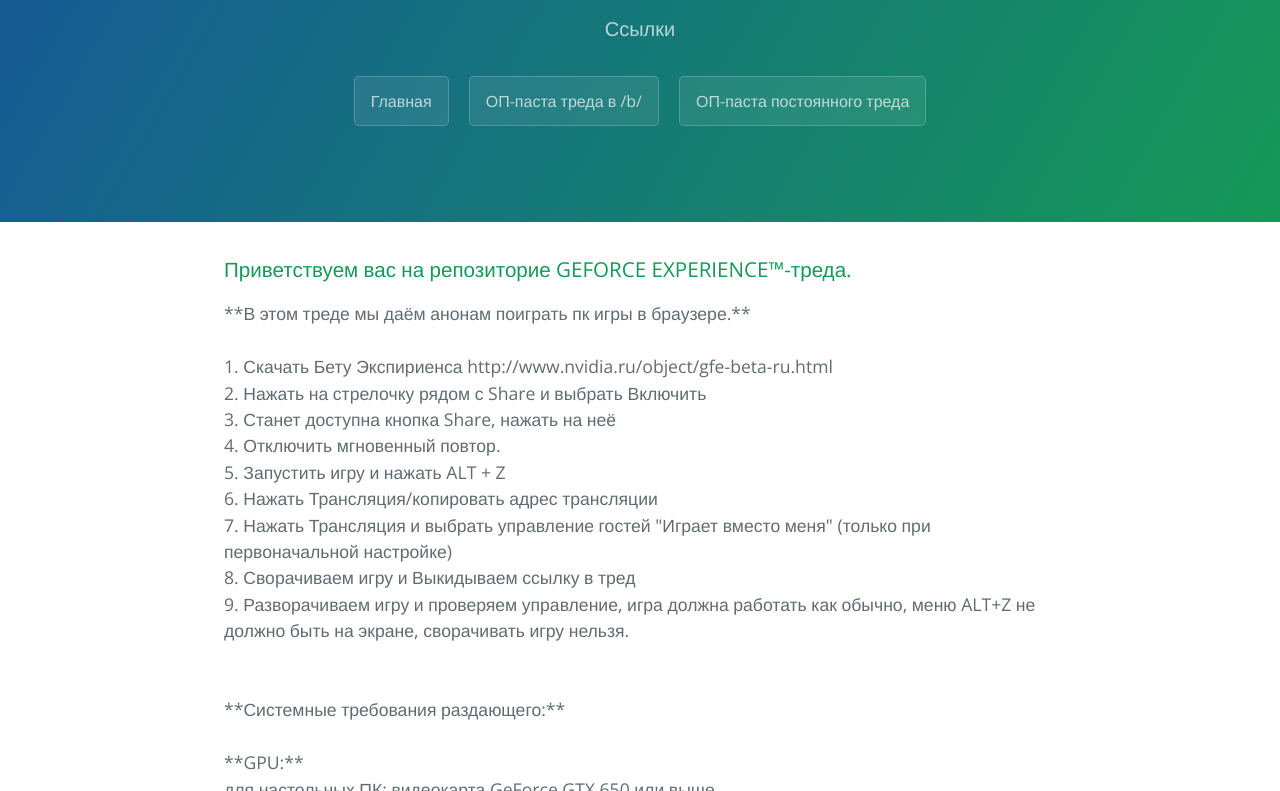
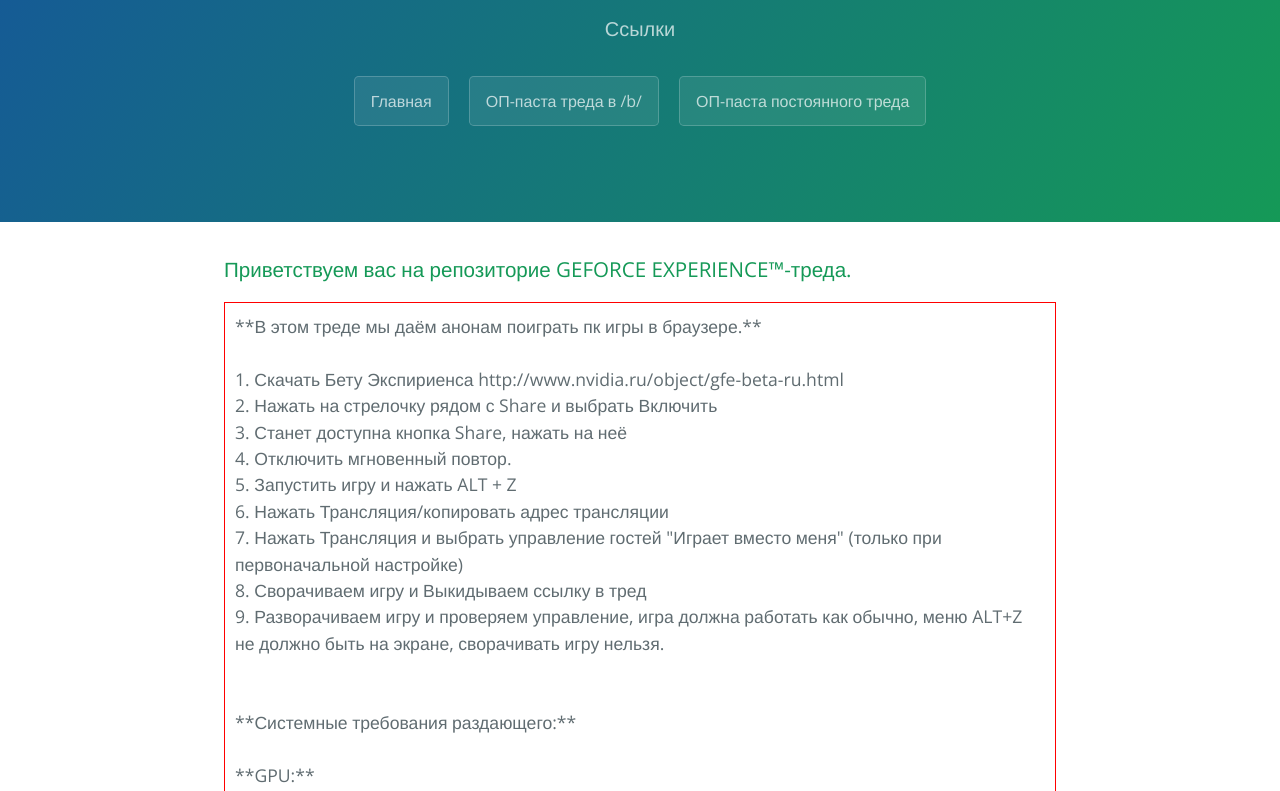
Before and after one commit to GFCexp/GFCexp_main, a plain HTML site: page b.html in a window 1280 px wide. Shown: the part 161-952 px from the top of the page. Drawn offline with nearby package versions, Linux system fonts and the light colour scheme.

Commit message:
Update b.html

```diff
--- a/b.html
+++ b/b.html
@@ -21,7 +21,12 @@
     <section class="main-content">
       <h3>
 <a id="Приветствуем-вас-на-репозиторие-geforce-experience-треда" class="anchor" href="ОП-паста треда в /b/" aria-hidden="true"><span aria-hidden="true" class="octicon octicon-link"></span></a>Приветствуем вас на репозиторие GEFORCE EXPERIENCE™-треда.</h3>
-<div class="textarea_border" style="margin-bottom:0">
+  <style>
+   p {
+    border: 1px solid red;
+    padding: 10px;
+   }
+  </style>
 <p>**В этом треде мы даём анонам поиграть пк игры в браузере.**<br>
 <br>
 1. Скачать Бету Экспириенса http://www.nvidia.ru/object/gfe-beta-ru.html<br>
@@ -48,7 +53,6 @@
 Клиент должен открыть ссылку в последней версии Гугл Хром и Установить плагин ( устанавливается автоматически)<br>
 **Ссылка на постоянный тред:**<br>
 **Оп-паста:**</p>
-</div>
 
       <footer class="site-footer">
       </footer>
```
